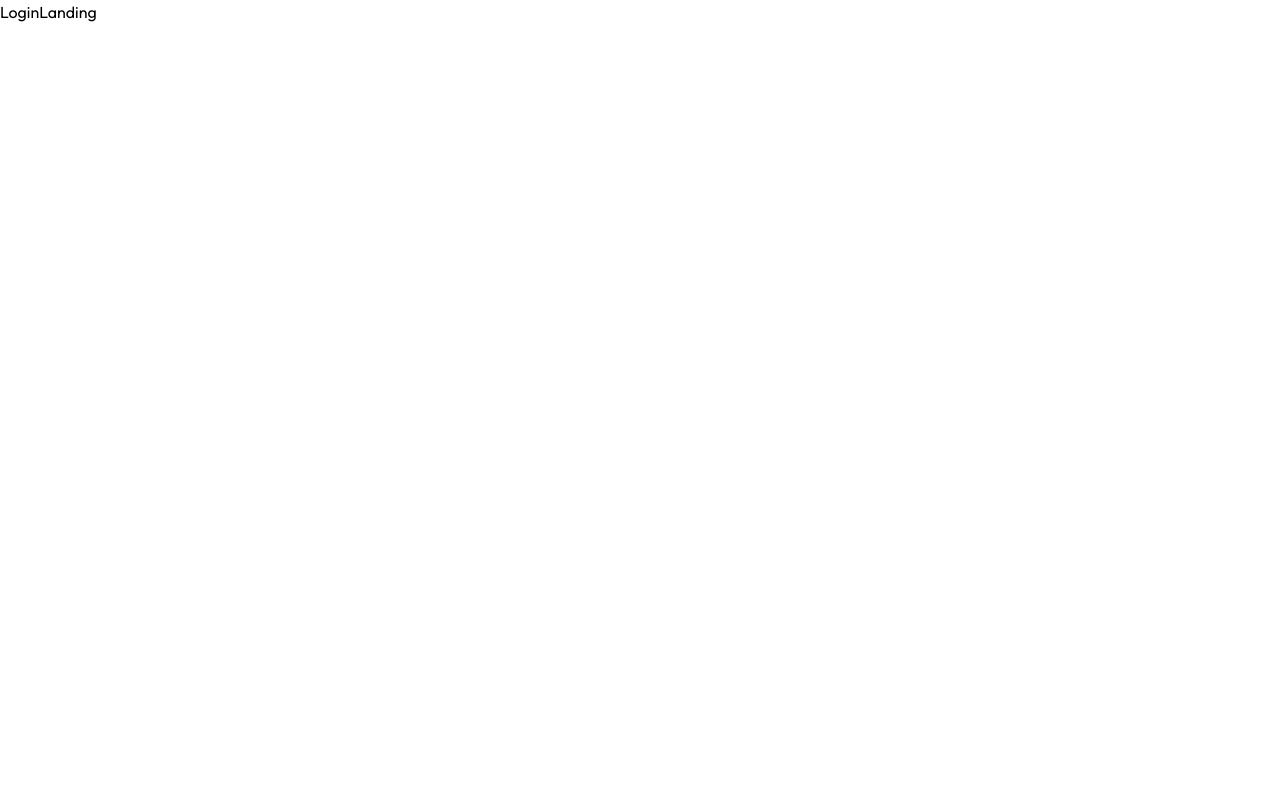
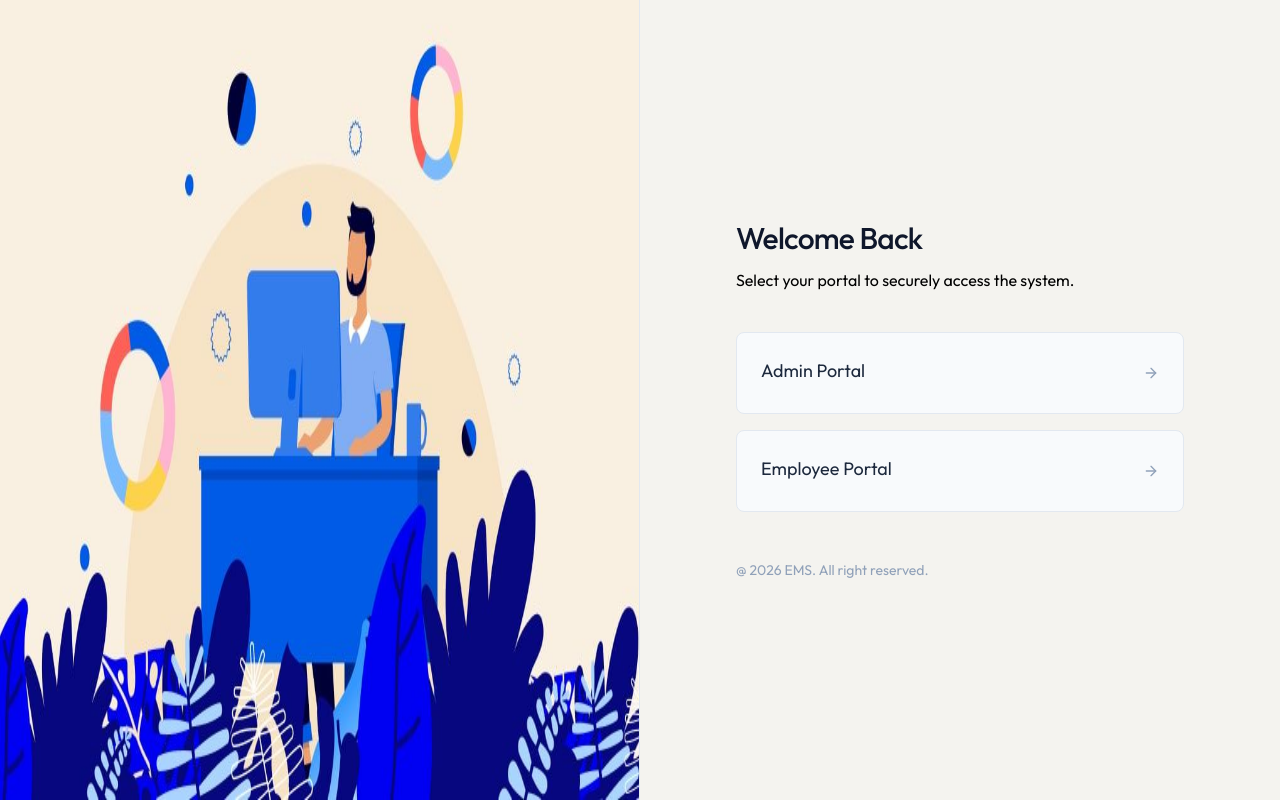
Before and after one commit to biswaslohani123/EmployeeManagementSystem, a React (Vite) app in the folder client/: page /login in a window 1280 px wide. Built offline with nearby package versions, Linux system fonts and the light colour scheme.

Commit message:
completed making loginlanding page

```diff
--- a/client/src/App.jsx
+++ b/client/src/App.jsx
@@ -10,6 +10,7 @@ import Leave from './pages/Leave';
 import PaySlips from './pages/PaySlips';
 import Settings from './pages/Settings';
 import PrintPaySlips from './pages/PrintPaySlips';
+import LoginForm from './components/LoginForm';
 
 const App = () => {
 
@@ -19,6 +20,11 @@ const App = () => {
       <Toaster/>
       <Routes>
         <Route path='/login' element={<LoginLanding/>} />
+
+        <Route path='/login/admin' element={<LoginForm role='admin' title='Admin Portal' subtitle='Sign in to manage the organization.'/>}/>
+
+        <Route path='/login/employee' element={<LoginForm role='Employee' title='Employee Portal' subtitle='Sign in to access you account'/>}/>
+
         <Route element={<Layout/>}>
           <Route path='/dashboard' element={<Dashboard/>}/>
           <Route path='/employees' element={<Employees/>}/>
--- /dev/null
+++ b/client/src/components/LoginForm.jsx
@@ -0,0 +1,9 @@
+import React from 'react'
+
+const LoginForm = () => {
+  return (
+    <div>LoginForm</div>
+  )
+}
+
+export default LoginForm
--- /dev/null
+++ b/client/src/components/LoginLeftSide.jsx
@@ -0,0 +1,18 @@
+import React from 'react'
+import download from '../assets/download.jpg'
+
+
+const LoginLeftSide = () => {
+
+  return (
+
+    <div className='hidden md:flex w-1/2  relative overflow-hidden border-r border-slate-200'>
+
+        <img src={download} alt=""  className='absolute w-full h-full'/>
+
+
+    </div>
+  )
+}
+
+export default LoginLeftSide
--- a/client/src/pages/LoginLanding.jsx
+++ b/client/src/pages/LoginLanding.jsx
@@ -1,8 +1,68 @@
 import React from 'react'
+import LoginLeftSide from '../components/LoginLeftSide'
+import {ArrowRight, ShieldIcon, User2Icon} from 'lucide-react'
+import { Link } from 'react-router-dom'
 
 const LoginLanding = () => {
+
+    const portalOptions = [
+        {
+          to: "/login/admin",
+          title: "Admin Portal",
+          description: "Manage employees, departments, payroll, and system configurations.",
+          icon: ShieldIcon
+        },
+
+        {
+          to: "/login/employee",
+          title: "Employee Portal",
+          description: "View your profile, track attendance, request time off, and access payslips",
+          icon: User2Icon
+        },
+    ]
+
   return (
-    <div>LoginLanding</div>
+    <div className='min-h-screen flex flex-col md:flex-row bg-[#f4f3ef]'>
+      <LoginLeftSide/>
+
+      <div className='w-full md:w-1/2 flex flex-col items-center justify-center p-6 sm:p-12 lg:p-16 relative overflow-y-auto min-h-screen'>
+
+        <div className='w-full max-w-md animate-fade-in relative z-10'>
+
+          {/* Header */}
+
+          <div className='mb-10 text-center md:text-left'>
+              <h2 className='text-3xl font-medium text-slate-900  tracking-tight mb-3'>Welcome Back</h2>
+              <p>Select your portal to securely access the system.</p>
+          </div>
+
+          {/* Portals List */}
+
+          <div className='space-y-4'>
+            {
+              portalOptions.map((portal) => (
+
+                <Link key={portal.to} to={portal.to} className='group block bg-slate-50 border border-slate-200 rounded-lg p-5 sm:p-6 transition-all duration-300'>
+                   <div className='relative z-10 flex items-center justify-between gap-4 sm:gap-5'>
+                      <h3 className='text-lg text-slate-800 group-hover:text-indigo-600 mb-1 transition-colors'>{portal.title}</h3>
+                      <ArrowRight className='w-4 h-4 text-slate-400 group-hover:text-indigo-600 group-hover:translate-x-1 transition-all duration-300'/>
+                    </div>
+                </Link>
+
+              ))
+            }
+          </div>
+
+          {/* footer */}
+
+          <div className='mt-12 text-center md:text-left text-sm text-slate-400'>
+            <p>@ {new Date().getFullYear()} EMS. All right reserved.</p>
+          </div>
+
+        </div>
+
+      </div>
+    </div>
   )
 }
 
```
Also changed, not shown: client/src/assets/download.jpg (added).
